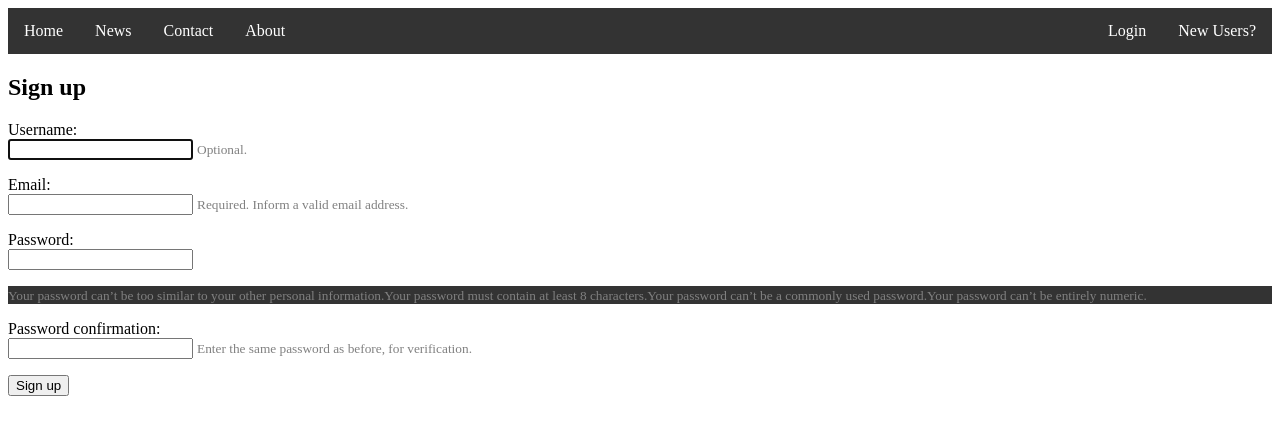
After one commit to wqliu/instapic, a Django app: page /picture/signup/ in a window 1280 px wide. The commit adds this page. Shown: the top 435 px of the page. Run offline with Django 3.2, Linux system fonts and the light colour scheme.

Commit message:
initial phase of signup functionality

```diff
--- /dev/null
+++ b/ins/picture/forms.py
@@ -0,0 +1,12 @@
+from django import forms
+from django.contrib.auth.forms import UserCreationForm
+from django.contrib.auth.models import User
+
+
+class SignUpForm(UserCreationForm):
+    username = forms.CharField(max_length=30, required=False, help_text='Optional.')
+    email = forms.EmailField(max_length=254, help_text='Required. Inform a valid email address.')
+
+    class Meta:
+        model = User
+        fields = ('username', 'email', )
--- a/ins/picture/templates/base.html
+++ b/ins/picture/templates/base.html
@@ -15,6 +15,7 @@
   <li style="float:right"><a href="{% url 'logout'%}?next={{request.path}}">Logout</a></li>
   <li style="float:right"><a href="#">User: {{ user.get_username }}</a></li>
   {% else %}
+   <li style="float:right"><a href="/picture/signup?next={{request.path}}">New Users?</a></li>
    <li style="float:right"><a href="{% url 'login'%}?next={{request.path}}">Login</a></li>
   {% endif %}
 </ul>
--- /dev/null
+++ b/ins/picture/templates/registration/signup.html
@@ -0,0 +1,21 @@
+{% extends 'base.html' %}
+
+{% block content %}
+  <h2>Sign up</h2>
+  <form method="post">
+    {% csrf_token %}
+    {% for field in form %}
+      <p>
+        {{ field.label_tag }}<br>
+        {{ field }}
+        {% if field.help_text %}
+          <small style="color: grey">{{ field.help_text }}</small>
+        {% endif %}
+        {% for error in field.errors %}
+          <p style="color: red">{{ error }}</p>
+        {% endfor %}
+      </p>
+    {% endfor %}
+    <button type="submit">Sign up</button>
+  </form>
+{% endblock %}
--- a/ins/picture/urls.py
+++ b/ins/picture/urls.py
@@ -4,4 +4,5 @@ from . import views
 
 urlpatterns = [
     path('', views.index, name='index'),
+    path('signup/', views.signup, name='signup'),
 ]
--- a/ins/picture/views.py
+++ b/ins/picture/views.py
@@ -1,4 +1,20 @@
-from django.shortcuts import render
+from django.contrib.auth import login, authenticate
+from django.shortcuts import render, redirect
+from .forms import SignUpForm
 
 def index(request):
     return render(request, 'picture/index.html')
+
+def signup(request):
+    if request.method == 'POST':
+        form = SignUpForm(request.POST)
+        if form.is_valid():
+            form.save()
+            username = form.cleaned_data.get('username')
+            raw_password = form.cleaned_data.get('password')
+            user = authenticate(username=username, password=raw_password)
+            login(request, user)
+            return redirect('home')
+    else:
+        form = SignUpForm()
+    return render(request, 'registration/signup.html', {'form': form})
```
